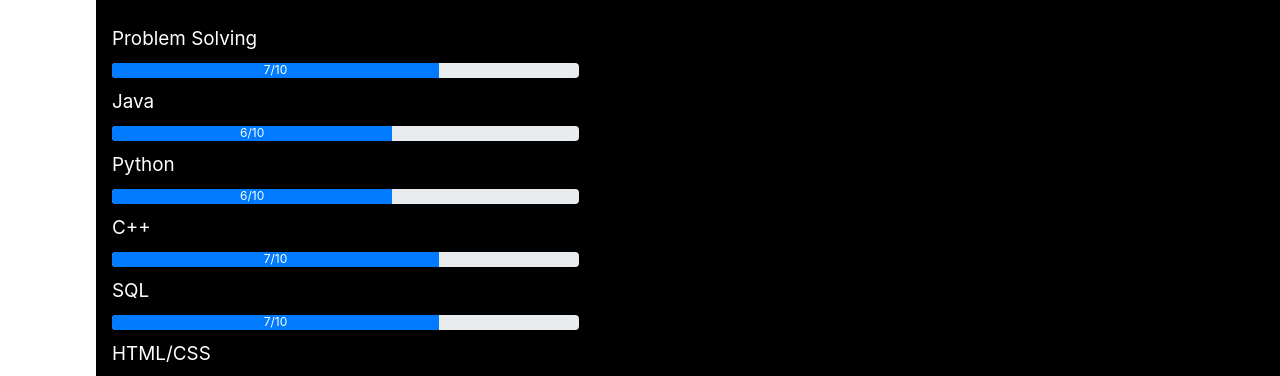
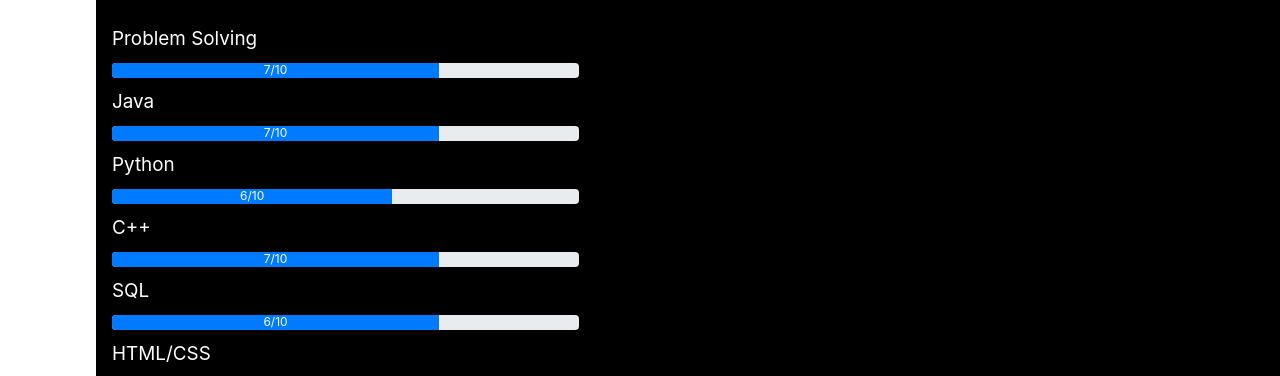
Before and after one commit to rohitrawate/Portfolio, a plain HTML site: page index.html in a window 1280 px wide. Shown: the part 960-1336 px from the top of the page. Drawn offline with nearby package versions, Linux system fonts and the light colour scheme.

Commit message:
python n java

```diff
--- a/index.html
+++ b/index.html
@@ -101,7 +101,7 @@
 			  </div>
 			   Java
 			  <div class="progress" style="height:15px">
-				<div class="progress-bar" style="width:60%;height:15px">6/10</div>
+				<div class="progress-bar" style="width:70%;height:15px">7/10</div>
 			  </div>
 			   Python
 			  <div class="progress" style="height: 15px">
@@ -113,7 +113,7 @@
 			  </div>
 			  SQL
 			  <div class="progress" style="height: 15px">
-				<div class="progress-bar" style="width:70%;height:15px">7/10</div>
+				<div class="progress-bar" style="width:70%;height:15px">6/10</div>
 			  </div>
 			   HTML/CSS
 			  <div class="progress" style="height:15px">
```
